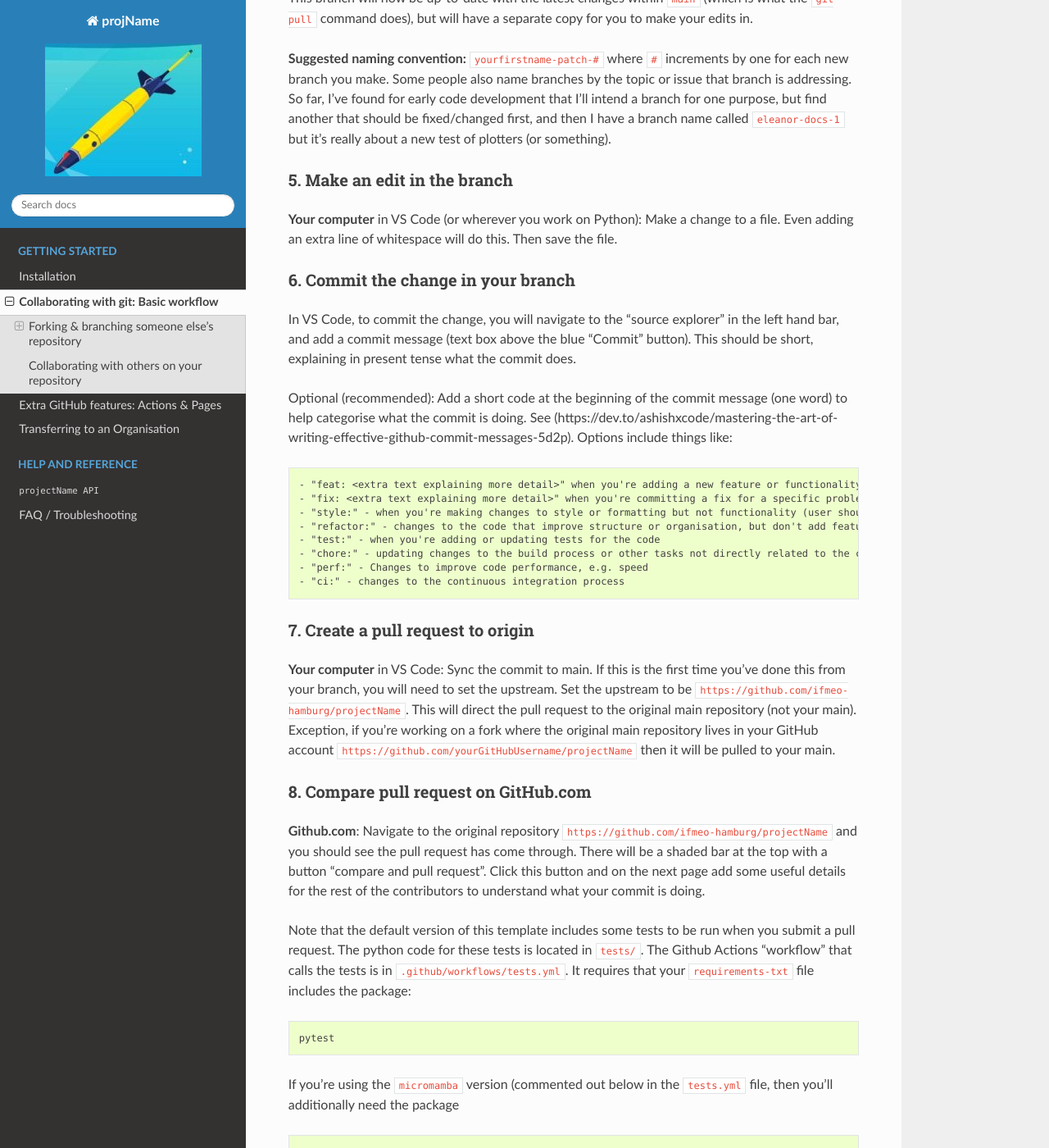
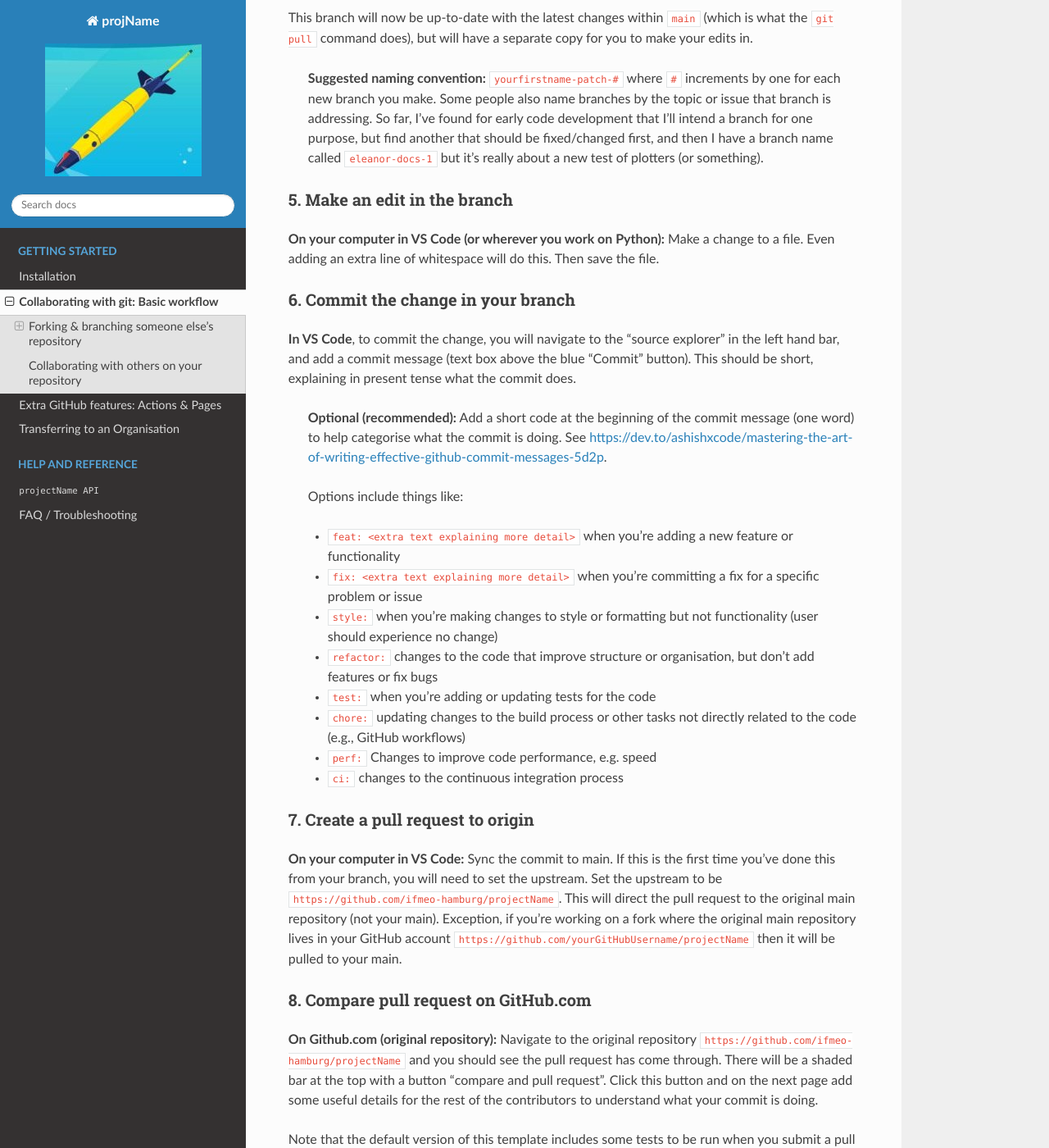
Before and after one commit to eleanorfrajka/template-project, a Sphinx documentation site: the page built from docs/source/gitcollab.md, in a window 1280 px wide and 1400 px high, scrolled down 1693 px. Shown: the whole window at 82% size. Built offline with Sphinx 7.4.7 and the Read the Docs theme 3.1.0, drawn with Linux system fonts in a browser that asks for light colours; pages that are not in the unit, such as notebooks, are missing from menus; some of the changed text lies outside the part shown.

````diff
--- a/docs/source/gitcollab.md
+++ b/docs/source/gitcollab.md
@@ -12,25 +12,26 @@ When you first work with a shared repository, you will want to:
 
 #### 1. Fork a repository
 
-**Github.com**: Fork the repository into your own Github account.  If prompted, specify that you would like to contribute to the original project.
+**On Github.com:** Fork the repository into your own Github account.  If prompted, specify that you would like to contribute to the original project.
 
 #### 2. Clone to your computer
 
-**Github.com**: From your forked repository, clone the repository to your computer.
+**On Github.com:** From your forked repository, clone the repository to your computer.
 
 (i) Navigate to your repositories on GitHub, `https://github.com/YourGitHubUsername/projectName`.  Click the green `<> Code` dropdown button, and choose a method to clone this.  If you're not familiar with cloning repositories to your computer, choose `Open with Github Desktop` which will require you to have the application "GitHub Desktop" on your computer.
 
 (ii) When prompted, choose where on your computer you would like this to live (`/a/path/on/your/computer/`).
 
-**Tip:** IF you use a cloud backup service, you may find it is recommended to *not* put this in a folder that is synced with the cloud. This is because the online backups via a cloud service will need to keep copying files back and forth when you switch branches (which replaces the files in your active directory with the versions from each branch), and depending on timing, the synchronisation could cause errors or duplication.  Additionally, using git negates much of the need for cloud backups as local commits *and* pushes to the online git repository provides backups by design.
+> **Tip**
+> If you use a cloud backup service, you may find it is recommended to *not* put this in a folder that is synced with the cloud. This is because the online backups via a cloud service will need to keep copying files back and forth when you switch branches (which replaces the files in your active directory with the versions from each branch), and depending on timing, the synchronisation could cause errors or duplication.  Additionally, using git negates much of the need for cloud backups as local commits *and* pushes to the online git repository provides backups by design.
 
 #### 3. Find the clone on your computer
 
-**Your computer** in File Explorer (Windows) or Finder (Mac): Now you have a copy of the repository on your computer, with the associated "git" tracking information.  The repository already knows the history of changes, and has the necessary structure to update.  These are in a hidden folder within the repository folder (likely called `/a/path/on/your/computer/projectName/.git`).   This is a "main" branch of your forked repository `https://github.com/YourGitHubUsername/projectName`.  The "upstream" is where the project originated.  In this example, `https://github.com/ifmeo-hamburg/projectName`.
+**On your computer in File Explorer (Windows) or Finder (Mac):** Now you have a copy of the repository on your computer, with the associated "git" tracking information.  The repository already knows the history of changes, and has the necessary structure to update.  These are in a hidden folder within the repository folder (likely called `/a/path/on/your/computer/projectName/.git`).   This is a "main" branch of your forked repository `https://github.com/YourGitHubUsername/projectName`.  The "upstream" is where the project originated.  In this example, `https://github.com/ifmeo-hamburg/projectName`.
 
 #### 4. Create a branch for edits
 
-**Your computer** in a terminal window: When you'd like to start making changes in your repository, **first** make a new branch. For a forked repository from someone else's original repository, you will never work in your "main" branch.
+**On your computer in a terminal window:** When you'd like to start making changes in your repository, **first** make a new branch. For a forked repository from someone else's original repository, you will never work in your "main" branch.
 
 To make a branch, at the command line, the series of steps would be (from within `/a/path/on/your/computer/projectName/`):
 ```
@@ -42,34 +43,36 @@ where you change "yourname" to your first name (or other useful identifier, e.g.
 
 This branch will now be up-to-date with the latest changes within `main` (which is what the `git pull` command does), but will have a separate copy for you to make your edits in.
 
-**Suggested naming convention:** `yourfirstname-patch-#` where `#` increments by one for each new branch you make.  Some people also name branches by the topic or issue that branch is addressing.  So far, I've found for early code development that I'll intend a branch for one purpose, but find another that should be fixed/changed first, and then I have a branch name called `eleanor-docs-1` but it's really about a new test of plotters (or something).
+> **Suggested naming convention:** `yourfirstname-patch-#` where `#` increments by one for each new branch you make.  Some people also name branches by the topic or issue that branch is addressing.  So far, I've found for early code development that I'll intend a branch for one purpose, but find another that should be fixed/changed first, and then I have a branch name called `eleanor-docs-1` but it's really about a new test of plotters (or something).
 
 #### 5. Make an edit in the branch
 
-**Your computer** in VS Code (or wherever you work on Python): Make a change to a file.  Even adding an extra line of whitespace will do this.  Then save the file.
+**On your computer in VS Code (or wherever you work on Python):** Make a change to a file.  Even adding an extra line of whitespace will do this.  Then save the file.
 
 #### 6. Commit the change in your branch
 
-In VS Code, to commit the change, you will navigate to the "source explorer" in the left hand bar, and add a commit message (text box above the blue "Commit" button).  This should be short, explaining in present tense what the commit does.
+**In VS Code**, to commit the change, you will navigate to the "source explorer" in the left hand bar, and add a commit message (text box above the blue "Commit" button).  This should be short, explaining in present tense what the commit does.
 
-Optional (recommended): Add a short code at the beginning of the commit message (one word) to help categorise what the commit is doing.  See (https://dev.to/ashishxcode/mastering-the-art-of-writing-effective-github-commit-messages-5d2p).  Options include things like:
+> **Optional (recommended):** Add a short code at the beginning of the commit message (one word) to help categorise what the commit is doing.  See [https://dev.to/ashishxcode/mastering-the-art-of-writing-effective-github-commit-messages-5d2p](https://dev.to/ashishxcode/mastering-the-art-of-writing-effective-github-commit-messages-5d2p).
 
-    - "feat: <extra text explaining more detail>" when you're adding a new feature or functionality
-    - "fix: <extra text explaining more detail>" when you're committing a fix for a specific problem or issue
-    - "style:" - when you're making changes to style or formatting but not functionality (user should experience no change)
-    - "refactor:" - changes to the code that improve structure or organisation, but don't add features or fix bugs
-    - "test:" - when you're adding or updating tests for the code
-    - "chore:" - updating changes to the build process or other tasks not directly related to the code (e.g., GitHub workflows)
-    - "perf:" - Changes to improve code performance, e.g. speed
-    - "ci:" - changes to the continuous integration process
+> Options include things like:
+
+> - `feat: <extra text explaining more detail>` when you're adding a new feature or functionality
+> - `fix: <extra text explaining more detail>` when you're committing a fix for a specific problem or issue
+> - `style:` when you're making changes to style or formatting but not functionality (user should experience no change)
+> - `refactor:` changes to the code that improve structure or organisation, but don't add features or fix bugs
+> - `test:` when you're adding or updating tests for the code
+> - `chore:` updating changes to the build process or other tasks not directly related to the code (e.g., GitHub workflows)
+> - `perf:` Changes to improve code performance, e.g. speed
+> - `ci:` changes to the continuous integration process
 
 #### 7. Create a pull request to origin
 
-**Your computer** in VS Code: Sync the commit to main.  If this is the first time you've done this from your branch, you will need to set the upstream.  Set the upstream to be `https://github.com/ifmeo-hamburg/projectName`.  This will direct the pull request to the original main repository (not your main).  Exception, if you're working on a fork where the original main repository lives in your GitHub account `https://github.com/yourGitHubUsername/projectName` then it will be pulled to your main.
+**On your computer in VS Code:** Sync the commit to main.  If this is the first time you've done this from your branch, you will need to set the upstream.  Set the upstream to be `https://github.com/ifmeo-hamburg/projectName`.  This will direct the pull request to the original main repository (not your main).  Exception, if you're working on a fork where the original main repository lives in your GitHub account `https://github.com/yourGitHubUsername/projectName` then it will be pulled to your main.
 
 #### 8. Compare pull request on GitHub.com
 
-**Github.com**: Navigate to the original repository `https://github.com/ifmeo-hamburg/projectName` and you should see the pull request has come through.  There will be a shaded bar at the top with a button "compare and pull request".  Click this button and on the next page add some useful details for the rest of the contributors to understand what your commit is doing.
+**On Github.com (original repository):** Navigate to the original repository `https://github.com/ifmeo-hamburg/projectName` and you should see the pull request has come through.  There will be a shaded bar at the top with a button "compare and pull request".  Click this button and on the next page add some useful details for the rest of the contributors to understand what your commit is doing.
 
 Note that the default version of this template includes some tests to be run when you submit a pull request.  The python code for these tests is located in `tests/`.  The Github Actions "workflow" that calls the tests is in `.github/workflows/tests.yml`.  It requires that your `requirements-txt` file includes the package:
 ```
@@ -84,24 +87,33 @@ in `requirements-dev.txt`.
 
 #### 9. Merge the pull request
 
-Once your edits have passed all tests, a review from a repository owner (if required) and been approved, then you can "merge".  This will push your changes onto the main branch.
+**On Github.com (original repository):** Navigate to the original repository `https://github.com/ifmeo-hamburg/projectName`.  Once your edits have passed all tests, a review from a repository owner (if required) and been approved, then you can "merge".  This will push your changes onto the origin/main branch.
 
 #### 10. Rinse and repeat
 
-Now the origin has been updated.  If you want to make further changes *after a merge (by anyone)*, you should **first** sync your fork (main branch) to the origin.  You do this on github.com, on your repository main, `https://github.com/yourGitHubUsername/projectName` where you should see a notification across the top saying "this is behind the origin/main by X commits" with the option to click the **sync** button.  Click it!
+Now the origin has been updated.
 
-After syncing your fork to the origin's main on GitHub.com, the next step is to pull any new changes onto your fork's main branch on your computer.
+**On Github.com (your forked repository):** If you want to make further changes *after a merge (by anyone)*, you should **first** sync your fork (main branch) to the origin.
+
+1. On your forked repository main, `https://github.com/yourGitHubUsername/projectName` where you should see a notification across the top saying "this is behind the origin/main by X commits" with the option to click the **sync** button.  Click it!  This gets your forked main branch _on Github_ up-to-date with the origin/main.
+
+2. **On your computer, terminal window:** After syncing your fork to the origin's main on GitHub.com, the next step is to pull any new changes onto your fork's main branch _on your computer_.
 
 ```
 $ git checkout main
 $ git pull
+```
+
+3. **On your computer, terminal window:** Now you need to create a new branch for working _on your computer_.
+As before, create a new branch using `git checkout -b branchname` as in:
+```
 $ git checkout -b yourname-patch-2
 ```
-These steps will switch back to your main branch, pull changes from the your fork's main to your main on your computer, and then create a new branch `yourname-patch-2` based on the new, updated main on your computer.  The `-b` option creates a branch (without `-b`, it will try to switch to a branch with that name).
+This will create a new branch `yourname-patch-2` based on the new, updated main on your computer.  The `-b` option creates a branch (without `-b`, it will try to switch to a branch with that name).
 
 Now you're ready to repeat from step 5.
 
-**Note:** If you forgot to sync your fork (main branch), and then have a new pull request, it will have conflicts when pulling any changes to the main/origin.
+> **Note:** If you forgot to sync your fork (main branch), and then have a new pull request, you may have merge have conflicts when pulling any changes to the main/origin.
 
 ### Collaborating with others on your repository
 
````
